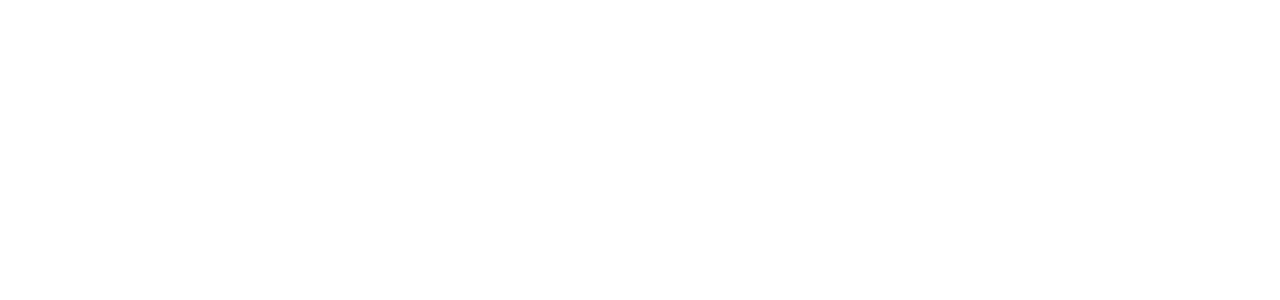
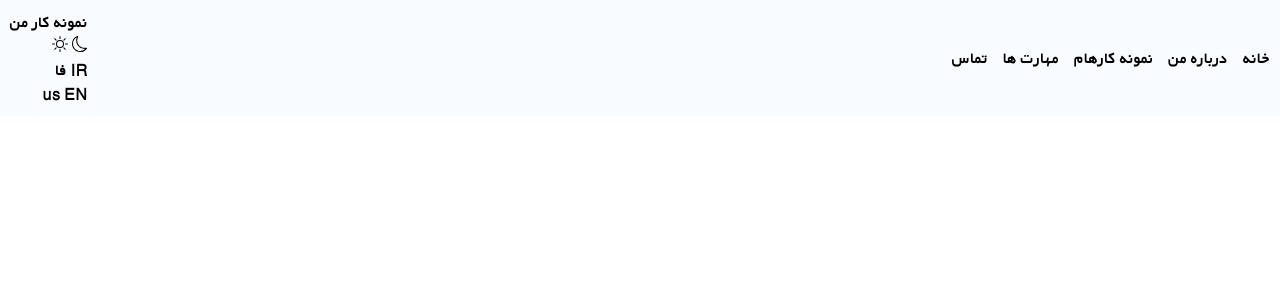
Before and after one commit to kiarashAB/my_projects, a PHP site: page / in a window 1280 px wide. Before the commit the part shown is empty. Shown: the top 300 px of the page. Run offline with PHP 8.4, Linux system fonts and the light colour scheme.

Commit message:
add & start ptoje

```diff
--- a/css/index.css
+++ b/css/index.css
@@ -8,3 +8,26 @@
 html {
     font-size: 10px;
 }
+
+header{
+    width: 100%;
+    padding: 10px;
+    background-color: rgba(240, 248, 255, 0.466);
+    backdrop-filter: blur(10px);
+}
+
+.Header{
+    display: flex;
+    font-size: 1.7rem;
+    justify-content: space-between;
+    align-items: center;
+}
+
+.Re_Header ul{
+    display: flex;
+    gap: 15px;
+    list-style: none;
+    :hover{
+        color: rgb(167, 167, 167);
+    }
+}
--- /dev/null
+++ b/font/font.css
@@ -0,0 +1,12 @@
+@font-face {
+    font-family: 'font';
+    src: url('') format(''),
+    url('') format(''),
+    url('./BYekan+\ Bold.ttf') format('truetype'),
+    url('') format('');
+    font-weight:bold;
+    font-style: bold;
+  }
+body{
+    font-family:font;
+}
--- a/index.htm
+++ b/index.htm
@@ -1,18 +1,53 @@
 <!DOCTYPE html>
-<html lang="en">
+<html dir="rtl">
+
 <head>
     <meta charset="UTF-8">
     <meta name="viewport" content="width=device-width, initial-scale=1.0">
-    <title>home | project</title>
+    <title>home | Kiarash</title>
     <link rel="stylesheet" href="css/index.css">
+    <link rel="stylesheet" href="font/font.css">
 </head>
+
 <body>
     <header>
         <div class="Header">
-            <div class="Re_Header"></div>
+            <div class="Re_Header">
+                <ul>
+                    <li>خانه</li>
+                    <li>درباره من</li>
+                    <li>نمونه کارهام</li>
+                    <li>مهارت ها</li>
+                    <li>تماس</li>
+                </ul>
+            </div>
+            <div class="Le_Header">
+                <div class="Logo">
+                    <p class="P_Logo">نمونه کار من</p>
+                </div>
+                <div class="Darkmod">
+                    <svg xmlns="http://www.w3.org/2000/svg" width="16" height="16" fill="currentColor"
+                        class="bi bi-moon" viewBox="0 0 16 16">
+                        <path
+                            d="M6 .278a.77.77 0 0 1 .08.858 7.2 7.2 0 0 0-.878 3.46c0 4.021 3.278 7.277 7.318 7.277q.792-.001 1.533-.16a.79.79 0 0 1 .81.316.73.73 0 0 1-.031.893A8.35 8.35 0 0 1 8.344 16C3.734 16 0 12.286 0 7.71 0 4.266 2.114 1.312 5.124.06A.75.75 0 0 1 6 .278M4.858 1.311A7.27 7.27 0 0 0 1.025 7.71c0 4.02 3.279 7.276 7.319 7.276a7.32 7.32 0 0 0 5.205-2.162q-.506.063-1.029.063c-4.61 0-8.343-3.714-8.343-8.29 0-1.167.242-2.278.681-3.286" />
+                    </svg>
+                    <svg xmlns="http://www.w3.org/2000/svg" width="16" height="16" fill="currentColor"
+                        class="bi bi-brightness-high" viewBox="0 0 16 16">
+                        <path
+                            d="M8 11a3 3 0 1 1 0-6 3 3 0 0 1 0 6m0 1a4 4 0 1 0 0-8 4 4 0 0 0 0 8M8 0a.5.5 0 0 1 .5.5v2a.5.5 0 0 1-1 0v-2A.5.5 0 0 1 8 0m0 13a.5.5 0 0 1 .5.5v2a.5.5 0 0 1-1 0v-2A.5.5 0 0 1 8 13m8-5a.5.5 0 0 1-.5.5h-2a.5.5 0 0 1 0-1h2a.5.5 0 0 1 .5.5M3 8a.5.5 0 0 1-.5.5h-2a.5.5 0 0 1 0-1h2A.5.5 0 0 1 3 8m10.657-5.657a.5.5 0 0 1 0 .707l-1.414 1.415a.5.5 0 1 1-.707-.708l1.414-1.414a.5.5 0 0 1 .707 0m-9.193 9.193a.5.5 0 0 1 0 .707L3.05 13.657a.5.5 0 0 1-.707-.707l1.414-1.414a.5.5 0 0 1 .707 0m9.193 2.121a.5.5 0 0 1-.707 0l-1.414-1.414a.5.5 0 0 1 .707-.707l1.414 1.414a.5.5 0 0 1 0 .707M4.464 4.465a.5.5 0 0 1-.707 0L2.343 3.05a.5.5 0 1 1 .707-.707l1.414 1.414a.5.5 0 0 1 0 .708" />
+                    </svg>
+                </div>
+                <div class="Language">
+                    <div class="Le_box" id="Le_box">
+                        <p>IR فا</p>
+                        <p>us EN</p>
+                    </div>
+                </div>
+            </div>
         </div>
     </header>
 
     <script src="js/inex.js"></script>
 </body>
+
 </html>
```
Also changed, not shown: font/BYekan+ Bold.ttf (added), font/BYekan+.ttf (added).
